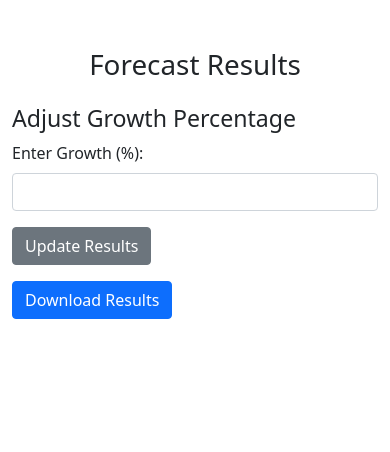
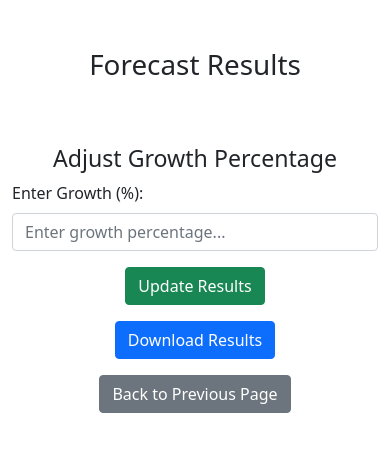
Before and after one commit to andifirman/forecasting-dashboard-prophet, a Flask app: template templates/result.html in a window 390 px wide. Shown: the top 452 px of the page. Run offline with Flask 3, Linux system fonts and the light colour scheme; the template is opened without the code that fills it, so the values that code supplies are empty.

Commit message:
Making result table responsive

```diff
--- a/templates/result.html
+++ b/templates/result.html
@@ -5,50 +5,80 @@
   <meta name="viewport" content="width=device-width, initial-scale=1.0">
   <title>Forecast Results</title>
 
-
+  <!-- CSS Bootstrap -->
   <link rel="stylesheet" href="https://cdn.jsdelivr.net/npm/bootstrap@5.1.3/dist/css/bootstrap.min.css">
+  <!-- jQuery -->
   <script src="https://ajax.googleapis.com/ajax/libs/jquery/3.6.0/jquery.min.js"></script>
+  <style>
+    /* Styling tambahan untuk tabel */
+    .table th {
+      text-align: center;
+      background-color: #f8f9fa;
+      font-weight: bold;
+    }
+    .table td {
+      text-align: right;
+    }
+    .table td:first-child, .table th:first-child {
+      text-align: left;
+    }
+    .table-hover tbody tr:hover {
+      background-color: #f1f1f1;
+    }
+    .table-container {
+      margin-top: 20px;
+    }
+  </style>
 </head>
 <body>
   <div class="container mt-5">
-    <h1 class="text-center">Forecast Results</h1>
-    <div id="results">
-      {{ tables | safe }}
+    <h1 class="text-center mb-4">Forecast Results</h1>
+
+    <!-- Tabel Hasil Forecast -->
+    <div id="results" class="table-responsive">
+      <table class="table table-bordered table-striped table-hover">
+        {{ tables | safe }}
+      </table>
     </div>
+
+    <!-- Form untuk Mengatur Growth -->
     <div class="mt-4">
-      <h3>Adjust Growth Percentage</h3>
+      <h3 class="text-center">Adjust Growth Percentage</h3>
       <form id="growth-form">
         <div class="mb-3">
           <label for="growth" class="form-label">Enter Growth (%):</label>
-          <input type="number" step="0.01" class="form-control" id="growth" name="growth" required>
+          <input type="number" step="0.01" class="form-control" id="growth" name="growth" placeholder="Enter growth percentage..." required>
         </div>
-        <button type="submit" class="btn btn-secondary">Update Results</button>
+        <div class="text-center">
+          <button type="submit" class="btn btn-success">Update Results</button>
+        </div>
       </form>
     </div>
-    <a href="/download/forecast_results.csv" class="btn btn-primary mt-3">Download Results</a>
+
+    <!-- Tombol Download -->
+    <div class="text-center mt-3">
+      <a href="/download/forecast_results.csv" class="btn btn-primary">Download Results</a>
+    </div>
+
+    <!-- Tombol Back -->
+    <div class="text-center mt-3">
+      <a href="/" class="btn btn-secondary">Back to Previous Page</a>
+    </div>
   </div>
 
   <script>
-    // $("#growth-form").submit(function(e) {
-    //   e.preventDefault();
-    //   const growth = $("#growth").val();
-    //   $.post("/update-growth", { growth: growth }, function(data) {
-    //     $("#results").html(data.updated_table);
-    //   });
-    // });
-
+    // JavaScript untuk update tabel berdasarkan growth
     $("#growth-form").submit(function(e) {
         e.preventDefault();  // Mencegah form submit default
         const growth = $("#growth").val();
 
+        // AJAX untuk mengirim growth ke server
         $.post("/update-growth", { growth: growth }, function(data) {
             $("#results").html(data.updated_table);  // Perbarui tabel hasil
         }).fail(function(xhr) {
             alert("Error: " + xhr.status + " - " + xhr.statusText);
         });
     });
-
-
   </script>
 </body>
 </html>
```
